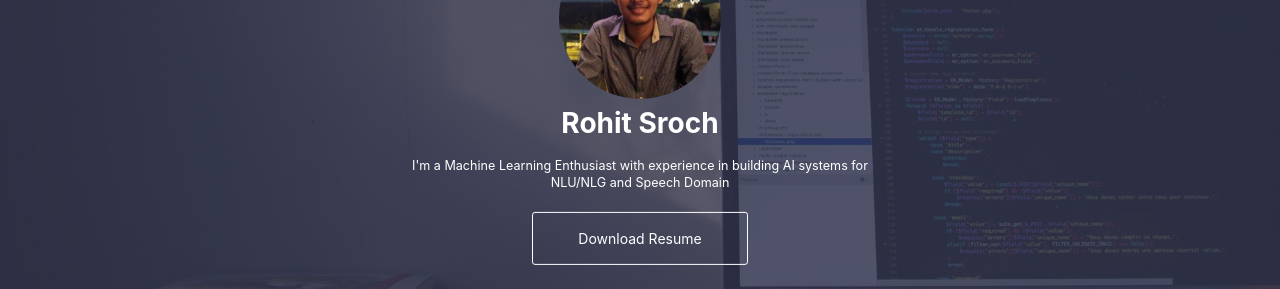
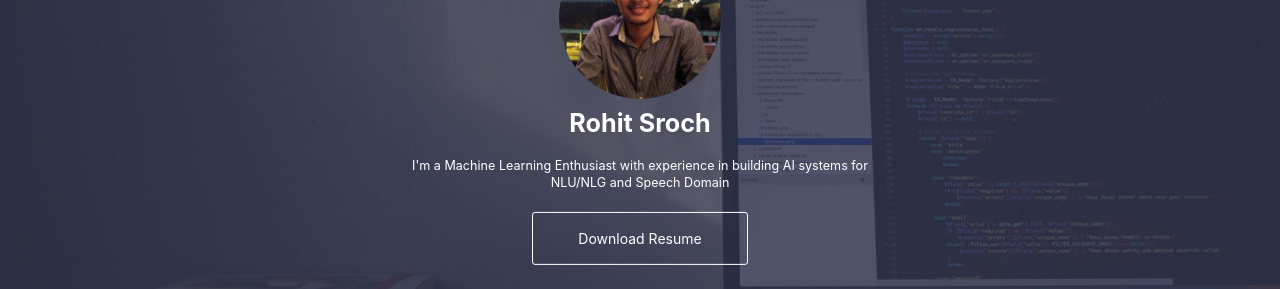
Before and after one commit to rohitsroch/rohitsroch.github.io, a Jekyll site: the page built from index.md, in a window 1280 px wide. Shown: the part 187-476 px from the top of the page. Built offline with Jekyll 4.4.1, drawn with Linux system fonts in a browser that asks for light colours.

Commit message:
fix font size

```diff
--- a/assets/css/main.css
+++ b/assets/css/main.css
@@ -1536,7 +1536,7 @@
 @media only screen and (min-width: 48em) {
     .hero__wrap .hero__title {
         padding: 1rem 0;
-        font-size: 2.0em;
+        font-size: 1.8em;
         line-height: 1.115rem
     }
 }
```
